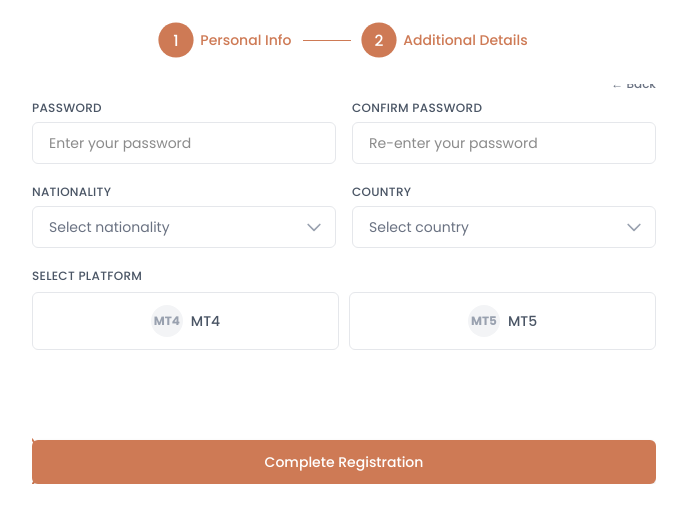
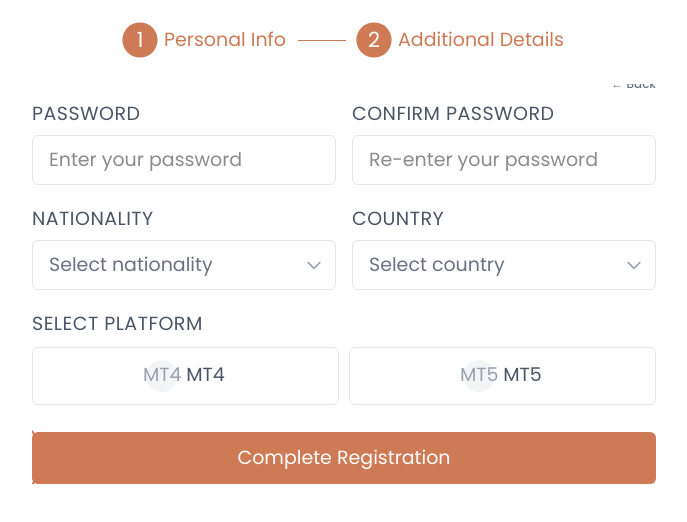
Before and after one commit to majeedbanned/registercmsprime, a Next.js app: page /register in a window 1280 px wide. Both pictures are taken after typing "Sample", "Sample", "name@example.com", "5551234" into the empty fields and a click on the button "Continue". Shown: the top 522 px of the page, without its empty margins (296-983 px from the left). Built offline with nearby package versions, Linux system fonts and the light colour scheme.

Commit message:
Update text sizes in registration and success pages for improved readability

```diff
--- a/src/app/register/page.tsx
+++ b/src/app/register/page.tsx
@@ -308,12 +308,12 @@ function CountryDropdown({
 
   return (
     <div className="relative" ref={dropdownRef}>
-      <label className="block text-xs font-medium text-gray-600 mb-1.5 uppercase tracking-wide">{label.replace(' *', '')}</label>
+      <label className="block text-[19px] text-gray-600 mb-1.5 uppercase tracking-wide">{label.replace(' *', '')}</label>
       <div className="relative">
         <button
           type="button"
           onClick={() => setIsOpen(!isOpen)}
-          className={`w-full rounded-md border px-4 py-2.5 text-sm text-left transition-all duration-200 focus:outline-none focus:ring-1 pr-10 ${
+          className={`w-full rounded-md border px-4 py-2.5 text-[19px] text-left transition-all duration-200 focus:outline-none focus:ring-1 pr-10 ${
             error || apiErrors.length > 0
               ? 'border-red-300 focus:border-red-500 focus:ring-red-500'
               : 'border-gray-200 focus:border-[#ce7a55] focus:ring-[#ce7a55]'
@@ -343,7 +343,7 @@ function CountryDropdown({
               placeholder="Search country..."
               value={searchTerm}
               onChange={(e) => setSearchTerm(e.target.value)}
-              className="w-full rounded-md border border-gray-200 px-3 py-2 text-xs focus:outline-none focus:ring-1 focus:border-[#ce7a55] focus:ring-[#ce7a55] transition-all duration-200"
+              className="w-full rounded-md border border-gray-200 px-3 py-2 text-[19px] focus:outline-none focus:ring-1 focus:border-[#ce7a55] focus:ring-[#ce7a55] transition-all duration-200"
               onClick={(e) => e.stopPropagation()}
             />
           </div>
@@ -358,8 +358,8 @@ function CountryDropdown({
                     setIsOpen(false);
                     setSearchTerm('');
                   }}
-                  className={`w-full px-4 py-2.5 text-left text-xs transition-colors duration-150 ${
-                    value === country.code ? 'font-medium' : ''
+                  className={`w-full px-4 py-2.5 text-left text-[19px] transition-colors duration-150 ${
+                    value === country.code ? '' : ''
                   }`}
                   style={value === country.code ? { backgroundColor: '#f5e8e0', color: '#ce7a55' } : { color: '#374151' }}
                   onMouseEnter={(e) => {
@@ -373,7 +373,7 @@ function CountryDropdown({
                     }
                   }}
                 >
-                  <span className="font-medium">{country.code}</span> - {country.name}
+                  <span>{country.code}</span> - {country.name}
                 </button>
               ))
             ) : (
@@ -618,7 +618,7 @@ export default function RegisterPage() {
           <div className="flex items-center justify-center gap-3">
             <div className="flex items-center gap-2">
               <div
-                className={`flex h-8 w-8 items-center justify-center rounded-full text-sm font-medium transition-all duration-300 ${
+                className={`flex h-8 w-8 items-center justify-center rounded-full text-[19px] transition-all duration-300 ${
                   step >= 1 ? 'text-white scale-110' : 'bg-gray-100 text-gray-400'
                 }`}
                 style={step >= 1 ? { backgroundColor: '#ce7a55' } : {}}
@@ -626,7 +626,7 @@ export default function RegisterPage() {
                 1
               </div>
               {step >= 1 && (
-                <span className="text-sm font-medium text-gray-700 transition-opacity duration-300" style={{ color: '#ce7a55' }}>
+                <span className="text-[19px] text-gray-700 transition-opacity duration-300" style={{ color: '#ce7a55' }}>
                   Personal Info
                 </span>
               )}
@@ -639,7 +639,7 @@ export default function RegisterPage() {
             </div>
             <div className="flex items-center gap-2">
               <div
-                className={`flex h-8 w-8 items-center justify-center rounded-full text-sm font-medium transition-all duration-300 ${
+                className={`flex h-8 w-8 items-center justify-center rounded-full text-[19px] transition-all duration-300 ${
                   step >= 2 ? 'text-white scale-110' : 'bg-gray-100 text-gray-400'
                 }`}
                 style={step >= 2 ? { backgroundColor: '#ce7a55' } : {}}
@@ -647,7 +647,7 @@ export default function RegisterPage() {
                 2
               </div>
               {step >= 2 && (
-                <span className="text-sm font-medium text-gray-700 transition-opacity duration-300" style={{ color: '#ce7a55' }}>
+                <span className="text-[19px] text-gray-700 transition-opacity duration-300" style={{ color: '#ce7a55' }}>
                   Additional Details
                 </span>
               )}
@@ -698,7 +698,7 @@ export default function RegisterPage() {
                   </svg>
                 </div>
 
-                <h3 className="mb-1 text-lg font-semibold text-gray-900">
+                <h3 className="mb-1 text-[19px] text-gray-900">
                   Registration Failed
                 </h3>
                 <p className="mb-4 text-center text-xs text-gray-500">
@@ -735,7 +735,7 @@ export default function RegisterPage() {
               <div className="border-t border-gray-100 px-6 py-4">
                 <button
                   onClick={() => setShowErrorPopup(false)}
-                  className="w-full rounded-md px-4 py-2.5 text-sm font-medium text-white shadow-sm transition-all duration-200 hover:shadow-md focus:outline-none focus:ring-2 focus:ring-offset-2"
+                  className="w-full rounded-md px-4 py-2.5 text-[19px] text-white shadow-sm transition-all duration-200 hover:shadow-md focus:outline-none focus:ring-2 focus:ring-offset-2"
                   style={{ backgroundColor: '#ce7a55', '--tw-ring-color': '#ce7a55' } as React.CSSProperties}
                   onMouseEnter={(e) => e.currentTarget.style.backgroundColor = '#b86945'}
                   onMouseLeave={(e) => e.currentTarget.style.backgroundColor = '#ce7a55'}
@@ -759,13 +759,13 @@ export default function RegisterPage() {
 
             <div className="grid grid-cols-1 gap-4 md:grid-cols-2">
               <div>
-                <label className="block text-xs font-medium text-gray-600 mb-1.5 uppercase tracking-wide">
+                <label className="block text-[19px] text-gray-600 mb-1.5 uppercase tracking-wide">
                   First Name
                 </label>
                 <input
                   {...step1Form.register('firstName')}
                   type="text"
-                  className={`w-full rounded-md border px-4 py-2.5 text-sm transition-all duration-200 focus:outline-none focus:ring-1 ${
+                  className={`w-full rounded-md border px-4 py-2.5 text-[19px] transition-all duration-200 focus:outline-none focus:ring-1 ${
                     step1Form.formState.errors.firstName || getFieldError('firstName').length > 0
                       ? 'border-red-300 focus:border-red-500 focus:ring-red-500'
                       : 'border-gray-200 focus:border-[#ce7a55] focus:ring-[#ce7a55]'
@@ -785,13 +785,13 @@ export default function RegisterPage() {
               </div>
 
               <div>
-                <label className="block text-xs font-medium text-gray-600 mb-1.5 uppercase tracking-wide">
+                <label className="block text-[19px] text-gray-600 mb-1.5 uppercase tracking-wide">
                   Last Name
                 </label>
                 <input
                   {...step1Form.register('lastName')}
                   type="text"
-                  className={`w-full rounded-md border px-4 py-2.5 text-sm transition-all duration-200 focus:outline-none focus:ring-1 ${
+                  className={`w-full rounded-md border px-4 py-2.5 text-[19px] transition-all duration-200 focus:outline-none focus:ring-1 ${
                     step1Form.formState.errors.lastName || getFieldError('lastName').length > 0
                       ? 'border-red-300 focus:border-red-500 focus:ring-red-500'
                       : 'border-gray-200 focus:border-[#ce7a55] focus:ring-[#ce7a55]'
@@ -812,13 +812,13 @@ export default function RegisterPage() {
             </div>
 
             <div>
-              <label className="block text-xs font-medium text-gray-600 mb-1.5 uppercase tracking-wide">
+              <label className="block text-[19px] text-gray-600 mb-1.5 uppercase tracking-wide">
                 Email Address
               </label>
               <input
                 {...step1Form.register('email')}
                 type="email"
-                className={`w-full rounded-md border px-4 py-2.5 text-sm transition-all duration-200 focus:outline-none focus:ring-1 ${
+                className={`w-full rounded-md border px-4 py-2.5 text-[19px] transition-all duration-200 focus:outline-none focus:ring-1 ${
                   step1Form.formState.errors.email || getFieldError('email').length > 0
                     ? 'border-red-300 focus:border-red-500 focus:ring-red-500'
                     : 'border-gray-200 focus:border-[#ce7a55] focus:ring-[#ce7a55]'
@@ -838,13 +838,13 @@ export default function RegisterPage() {
             </div>
 
             <div>
-              <label className="block text-xs font-medium text-gray-600 mb-1.5 uppercase tracking-wide">
+              <label className="block text-[19px] text-gray-600 mb-1.5 uppercase tracking-wide">
                 Phone Number
               </label>
               <input
                 {...step1Form.register('phone')}
                 type="tel"
-                className={`w-full rounded-md border px-4 py-2.5 text-sm transition-all duration-200 focus:outline-none focus:ring-1 ${
+                className={`w-full rounded-md border px-4 py-2.5 text-[19px] transition-all duration-200 focus:outline-none focus:ring-1 ${
                   step1Form.formState.errors.phone || getFieldError('phone').length > 0
                     ? 'border-red-300 focus:border-red-500 focus:ring-red-500'
                     : 'border-gray-200 focus:border-[#ce7a55] focus:ring-[#ce7a55]'
@@ -866,7 +866,7 @@ export default function RegisterPage() {
             <div className="mt-auto pt-4">
               <button
                 type="submit"
-                className="w-full rounded-md px-6 py-3 text-sm font-medium text-white shadow-sm transition-all duration-200 hover:shadow-md focus:outline-none focus:ring-2 focus:ring-offset-2"
+                className="w-full rounded-md px-6 py-3 text-[19px] text-white shadow-sm transition-all duration-200 hover:shadow-md focus:outline-none focus:ring-2 focus:ring-offset-2"
                 style={{ backgroundColor: '#ce7a55', '--tw-ring-color': '#ce7a55' } as React.CSSProperties}
                 onMouseEnter={(e) => e.currentTarget.style.backgroundColor = '#b86945'}
                 onMouseLeave={(e) => e.currentTarget.style.backgroundColor = '#ce7a55'}
@@ -892,13 +892,13 @@ export default function RegisterPage() {
 
             <div className="grid grid-cols-1 gap-4 md:grid-cols-2">
               <div>
-                <label className="block text-xs font-medium text-gray-600 mb-1.5 uppercase tracking-wide">
+                <label className="block text-[19px] text-gray-600 mb-1.5 uppercase tracking-wide">
                   Password
                 </label>
                 <input
                   {...step2Form.register('password')}
                   type="password"
-                  className={`w-full rounded-md border px-4 py-2.5 text-sm transition-all duration-200 focus:outline-none focus:ring-1 ${
+                  className={`w-full rounded-md border px-4 py-2.5 text-[19px] transition-all duration-200 focus:outline-none focus:ring-1 ${
                     step2Form.formState.errors.password || getFieldError('password').length > 0
                       ? 'border-red-300 focus:border-red-500 focus:ring-red-500'
                       : 'border-gray-200 focus:border-[#ce7a55] focus:ring-[#ce7a55]'
@@ -918,13 +918,13 @@ export default function RegisterPage() {
               </div>
 
               <div>
-                <label className="block text-xs font-medium text-gray-600 mb-1.5 uppercase tracking-wide">
+                <label className="block text-[19px] text-gray-600 mb-1.5 uppercase tracking-wide">
                   Confirm Password
                 </label>
                 <input
                   {...step2Form.register('confirmPassword')}
                   type="password"
-                  className={`w-full rounded-md border px-4 py-2.5 text-sm transition-all duration-200 focus:outline-none focus:ring-1 ${
+                  className={`w-full rounded-md border px-4 py-2.5 text-[19px] transition-all duration-200 focus:outline-none focus:ring-1 ${
                     step2Form.formState.errors.confirmPassword || getFieldError('confirmPassword').length > 0
                       ? 'border-red-300 focus:border-red-500 focus:ring-red-500'
                       : 'border-gray-200 focus:border-[#ce7a55] focus:ring-[#ce7a55]'
@@ -969,7 +969,7 @@ export default function RegisterPage() {
             </div>
 
             <div>
-              <label className="block text-xs font-medium text-gray-600 mb-2 uppercase tracking-wide">
+              <label className="block text-[19px] text-gray-600 mb-2 uppercase tracking-wide">
                 Select Platform
               </label>
               <div className="grid grid-cols-2 gap-2.5">
@@ -994,10 +994,10 @@ export default function RegisterPage() {
                       }`}
                       style={step2Form.watch('tin') === '1' ? { backgroundColor: '#ce7a55' } : {}}
                     >
-                      <span className="text-xs font-bold">MT4</span>
+                      <span className="text-[19px]">MT4</span>
                     </div>
                     <span
-                      className={`text-sm font-medium ${
+                      className={`text-[19px] ${
                         step2Form.watch('tin') === '1'
                           ? ''
                           : 'text-gray-600'
@@ -1045,10 +1045,10 @@ export default function RegisterPage() {
                       }`}
                       style={step2Form.watch('tin') === '2' ? { backgroundColor: '#ce7a55' } : {}}
                     >
-                      <span className="text-xs font-bold">MT5</span>
+                      <span className="text-[19px]">MT5</span>
                     </div>
                     <span
-                      className={`text-sm font-medium ${
+                      className={`text-[19px] ${
                         step2Form.watch('tin') === '2'
                           ? ''
                           : 'text-gray-600'
@@ -1092,7 +1092,7 @@ export default function RegisterPage() {
               <button
                 type="submit"
                 disabled={isSubmitting}
-                className="w-full rounded-md px-6 py-3 text-sm font-medium text-white shadow-sm transition-all duration-200 hover:shadow-md focus:outline-none focus:ring-2 focus:ring-offset-2 disabled:cursor-not-allowed disabled:opacity-60"
+                className="w-full rounded-md px-6 py-3 text-[19px] text-white shadow-sm transition-all duration-200 hover:shadow-md focus:outline-none focus:ring-2 focus:ring-offset-2 disabled:cursor-not-allowed disabled:opacity-60"
                 style={{ backgroundColor: isSubmitting ? '#a0a0a0' : '#ce7a55', '--tw-ring-color': '#ce7a55' } as React.CSSProperties}
                 onMouseEnter={(e) => !e.currentTarget.disabled && (e.currentTarget.style.backgroundColor = '#b86945')}
                 onMouseLeave={(e) => !e.currentTarget.disabled && (e.currentTarget.style.backgroundColor = '#ce7a55')}
--- a/src/app/register/success/page.tsx
+++ b/src/app/register/success/page.tsx
@@ -17,10 +17,10 @@ export default function SuccessPage() {
             />
           </svg>
         </div>
-        <h2 className="mb-3 text-xl font-semibold text-gray-900">
+        <h2 className="mb-3 text-[19px] text-gray-900">
           Thanks for registering to CMS Prime!
         </h2>
-        <p className="text-sm text-gray-600 leading-relaxed">
+        <p className="text-[19px] text-gray-600 leading-relaxed">
           An activation link has been sent to your email. Please click on it to activate your profile.
         </p>
       </div>
```
